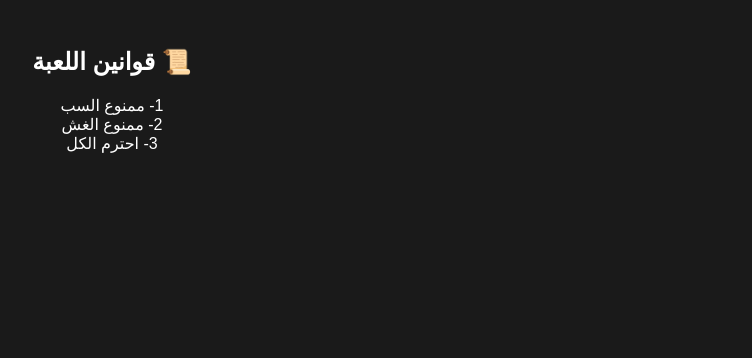
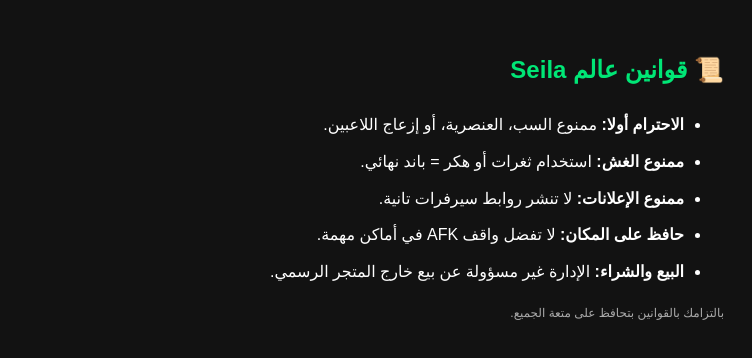
Before and after one commit to alaaahmedsayd10-blip/my-world, a website: page public/rules.html in a window 1280 px wide. Shown: the whole page, without its empty margins (528-1280 px from the left). Drawn offline with Linux system fonts and the light colour scheme.

Commit message:
Update rules.html

```diff
--- a/public/rules.html
+++ b/public/rules.html
@@ -1 +1,11 @@
-<!DOCTYPE html><html dir="rtl"><body style="background:#1a1a1a;color:#fff;font-family:sans-serif;padding:20px;text-align:center"><h2>📜 قوانين اللعبة</h2><p>1- ممنوع السب<br>2- ممنوع الغش<br>3- احترم الكل</p></body></html>
+<!DOCTYPE html><html dir="rtl"><head><meta charset="UTF-8"><style>body{background:#121212;color:#fff;font-family:sans-serif;padding:20px;line-height:1.8}h2{color:#00e676}li{margin:8px 0}</style></head><body>
+<h2>📜 قوانين عالم Seila</h2>
+<ul>
+<li><b>الاحترام أولا:</b> ممنوع السب، العنصرية، أو إزعاج اللاعبين.</li>
+<li><b>ممنوع الغش:</b> استخدام ثغرات أو هكر = باند نهائي.</li>
+<li><b>ممنوع الإعلانات:</b> لا تنشر روابط سيرفرات تانية.</li>
+<li><b>حافظ على المكان:</b> لا تفضل واقف AFK في أماكن مهمة.</li>
+<li><b>البيع والشراء:</b> الإدارة غير مسؤولة عن بيع خارج المتجر الرسمي.</li>
+</ul>
+<p style="color:#aaa;font-size:12px">بالتزامك بالقوانين بتحافظ على متعة الجميع.</p>
+</body></html>
```
